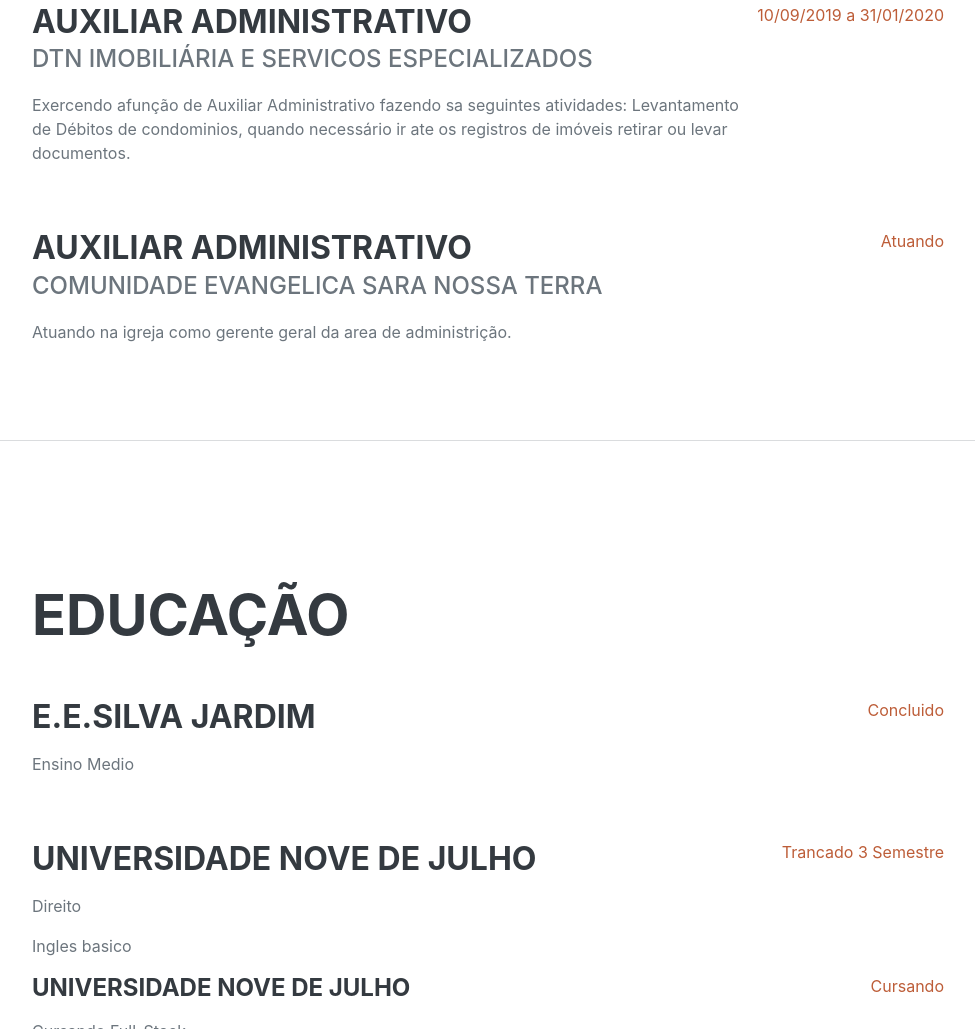
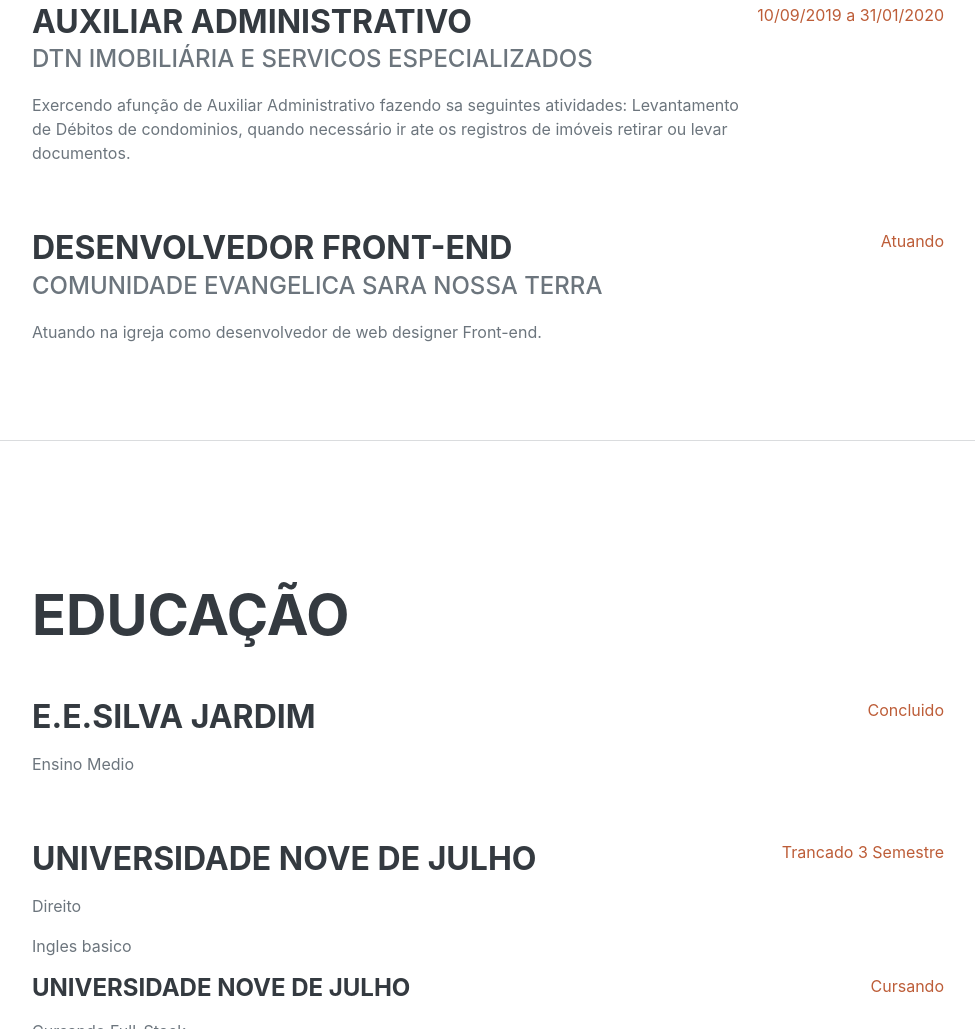
Before and after one commit to Joaomarckes99/portifoliojoaomarcos, a plain HTML site: page index.html in a window 1280 px wide. Shown: the part 1398-2427 px from the top of the page, without its empty margins (288-1263 px from the left). Drawn offline with nearby package versions, Linux system fonts and the light colour scheme; a web font is replaced by a local one.

Commit message:
Add files via upload

```diff
--- a/index.html
+++ b/index.html
@@ -99,9 +99,9 @@
                     </div>
                     <div data-aos="fade-left" class="d-flex flex-column flex-md-row justify-content-between">
                         <div class="flex-grow-1">
-                            <h3 class="mb-0">Auxiliar Administrativo</h3>
+                            <h3 class="mb-0">Desenvolvedor Front-end</h3>
                             <div class="subheading mb-3">COMUNIDADE EVANGELICA SARA NOSSA TERRA</div>
-                            <p>Atuando na igreja como gerente geral da area de administrição.</p>
+                            <p>Atuando na igreja como desenvolvedor de web designer Front-end.</p>
                         </div>
                         <div class="flex-shrink-0"><span class="text-primary">Atuando</span></div>
                     </div>
```
